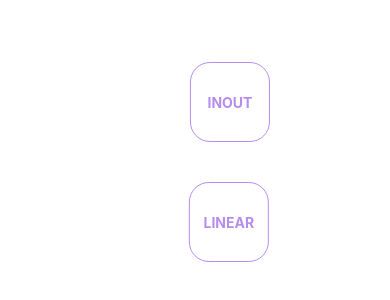
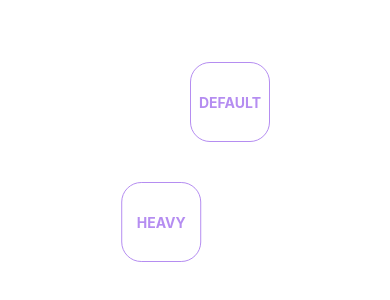
Before and after one commit to obedNuertey1/reanimated-docs-tutorial, a React Native app: screen / in a window 390 px wide. Shown: the part 260-560 px from the top of the page. Built offline with nearby package versions, Linux system fonts and the light colour scheme.

Commit message:
feat: added code to withSrping animation

```diff
--- a/App.js
+++ b/App.js
@@ -1,56 +1,45 @@
 import React from 'react';
-import { StyleSheet, View, Text, Dimensions } from 'react-native';
-import Animated, {
-  useSharedValue,
-  useAnimatedStyle,
-  withTiming,
-  Easing,
-  withRepeat,
-} from 'react-native-reanimated';
-
-const duration = 2000;
+import {StyleSheet, View, Text, Dimensions} from 'react-native';
+import Animated, {useSharedValue, useAnimatedStyle, withSpring, withRepeat} from 'react-native-reanimated';
 
 const {width} = Dimensions.get('window');
 
-export default function App() {
+export default function App(){
   const defaultAnim = useSharedValue(width / 2 - 160);
-  const linear = useSharedValue(width / 2 - 160);
+  const changedAnim = useSharedValue(width / 2 - 160);
 
-  const animatedDefault = useAnimatedStyle(() => ({
-    transform: [{ translateX: defaultAnim.value }],
+  const animatedLinear = useAnimatedStyle(()=>({
+    transform: [{translateX: defaultAnim.value}]
   }));
-  const animatedChanged = useAnimatedStyle(() => ({
-    transform: [{ translateX: linear.value }],
-  }));
+  const animatedChanged = useAnimatedStyle(()=>({
+    transform: [{translateX: changedAnim.value}]
+  }))
 
-  React.useEffect(() => {
-    linear.value = withRepeat(
-      // highlight-next-line
-      withTiming(-linear.value, {
-        duration,
-        easing: Easing.linear,
+  React.useEffect(()=>{
+    defaultAnim.value = withRepeat(
+      withSpring(-defaultAnim.value, {stiffness: 100}),
+      -1,
+      true
+    );
+    changedAnim.value = withRepeat(
+      withSpring(-changedAnim.value, {
+        mass: 10,
+        damping: 10,
+        // stiffness: 50
       }),
       -1,
       true
     );
-    defaultAnim.value = withRepeat(
-      // highlight-next-line
-      withTiming(-defaultAnim.value, {
-        duration,
-      }),
-      -1,
-      true
-    );
-  }, []);
+  },[]);
 
   return (
     <View style={styles.container}>
-      <Animated.View style={[styles.box, animatedDefault]}>
-        <Text style={styles.text}>inout</Text>
+      <Animated.View style={[styles.box, animatedLinear]}>
+        <Text style={styles.text}>Default</Text>
       </Animated.View>
 
       <Animated.View style={[styles.box, animatedChanged]}>
-        <Text style={styles.text}>linear</Text>
+        <Text style={styles.text}>Heavy</Text>
       </Animated.View>
     </View>
   );
@@ -76,6 +65,6 @@ const styles = StyleSheet.create({
   text: {
     color: '#b58df1',
     textTransform: 'uppercase',
-    fontWeight: 'bold',
-  },
-});
+    fontWeight: 'bold'
+  }
+})
```
